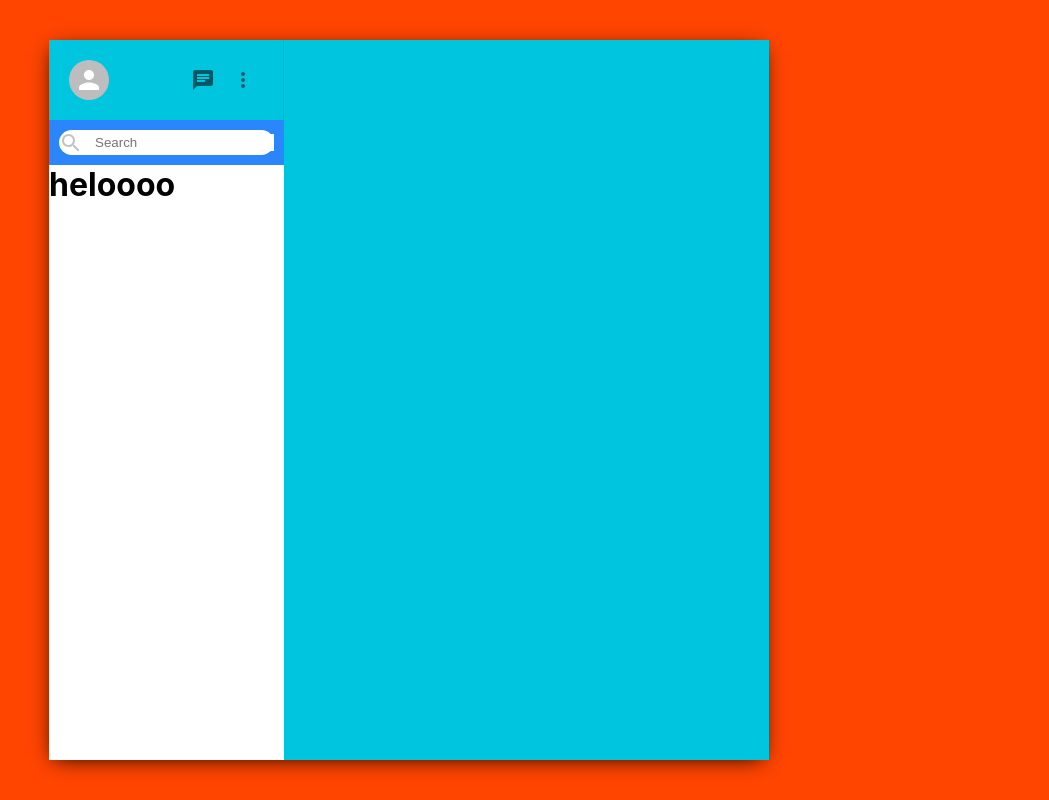
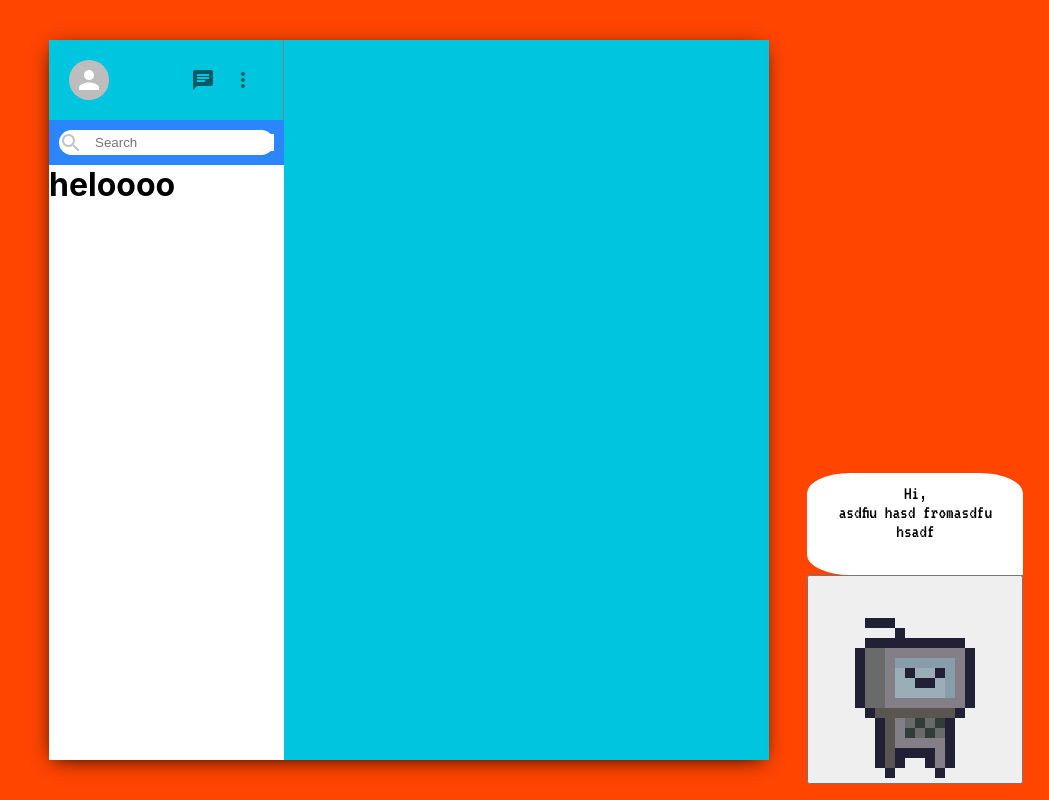
Before and after one commit to craftman01/Moodchat, a React (Create React App) app: page / in a window 1280 px wide. Shown: the whole page, without its empty margins (231-1280 px from the left). Built offline with nearby package versions, Linux system fonts and the light colour scheme.

Commit message:
added basic bot

```diff
--- a/src/App.js
+++ b/src/App.js
@@ -1,6 +1,8 @@
 
 import './App.css';
+import Bot from './Components/Bot';
 import Sidebar  from "./Components/Sidebar";
+
 function App() {
   return (
     <div className="app">
@@ -9,9 +11,9 @@ function App() {
       <div className='app_body'>
     < Sidebar />
       {/*chat */}
-
       </div>
 
+    <Bot/>
 
     </div>
   );
--- /dev/null
+++ b/src/Components/Bot.js
@@ -0,0 +1,27 @@
+import React, { Component } from 'react'
+import botGit from '../resource/bot/robot-idle.gif'
+import './bot.css'
+
+export class Bot extends Component {
+
+    constructor(self) {
+        super()
+    }
+    render() {
+        return (
+            <div className='bot-main'>
+                <div className='bot-idea'>
+                    Hi,
+                    <br />
+                    asdfiu hasd fromasdfu hsadf
+
+                </div>
+                <button className='bot-gif'>
+                    <img src={botGit} height='200' alt="error bot" />
+                </button>
+            </div>
+        )
+    }
+}
+
+export default Bot
--- /dev/null
+++ b/src/Components/bot.css
@@ -0,0 +1,22 @@
+@import url('https://fonts.googleapis.com/css2?family=VT323&display=swap');
+.bot-main{
+    position: absolute;
+    bottom: 2%;
+    right: 2%;
+    /* height: 4vw; */
+}
+.bot-idea{
+    background-color: white;
+    min-height: 10vh;
+    padding: 5%;
+    font-size: larger;
+    text-align: center;
+    border-radius: 20% 20% 0 20%;
+    font-family: 'VT323', monospace;
+}
+.hidden{
+    display: none;
+}
+.bot-gif{
+
+}
```
Also changed, not shown: src/resource/bot/robot-idle.gif (added).
